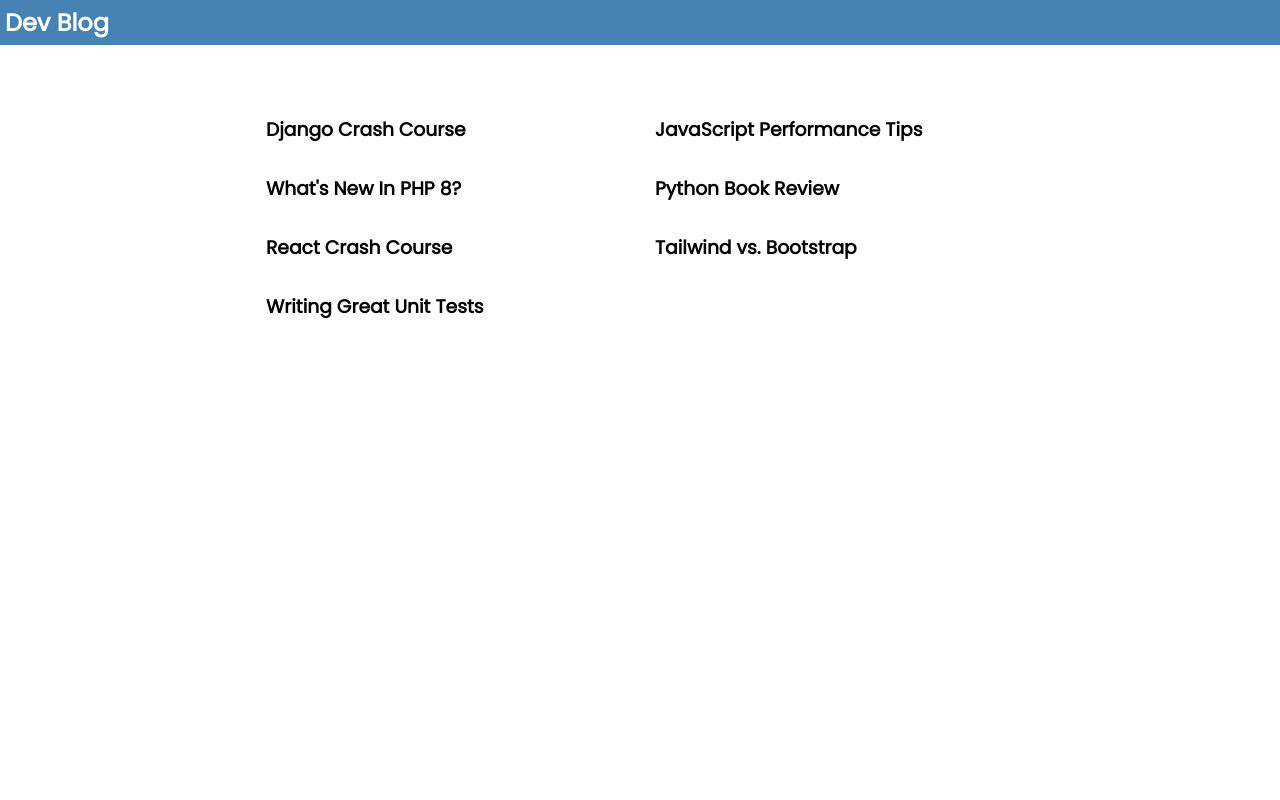
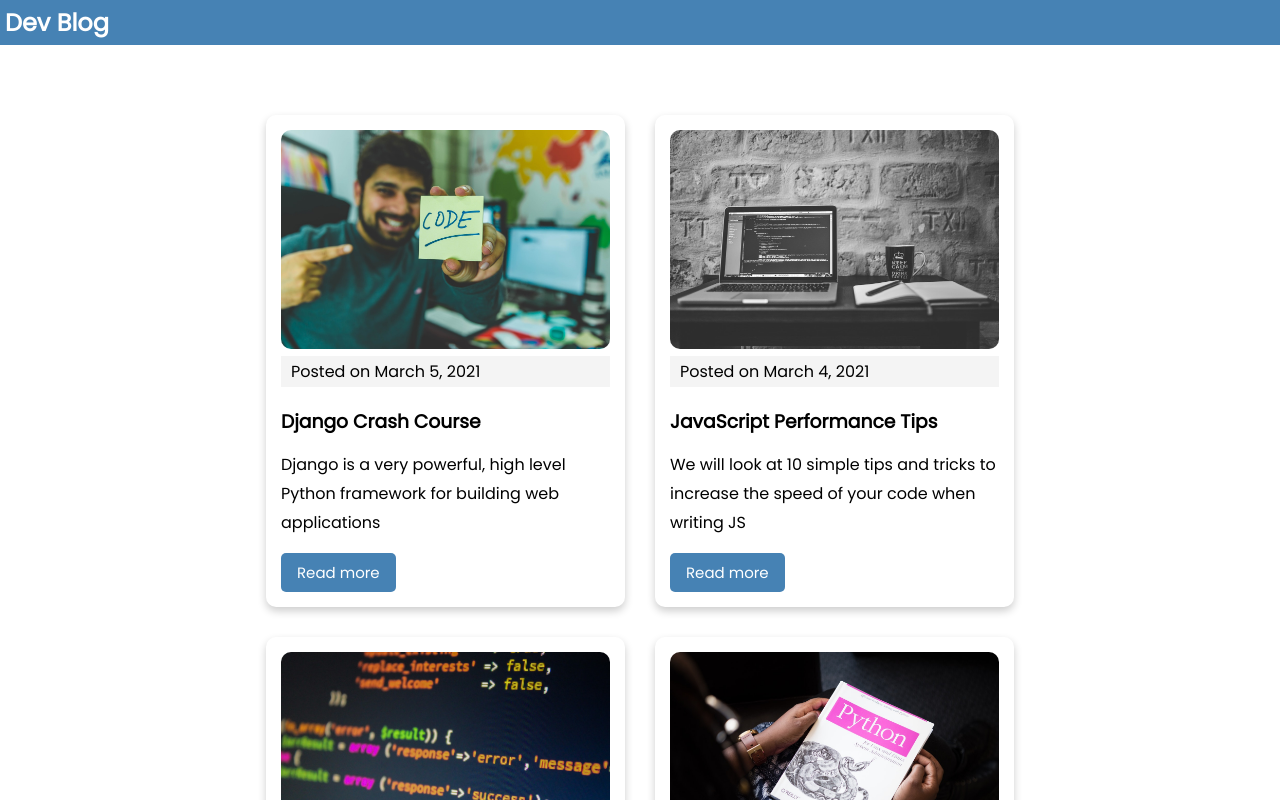
Before and after one commit to Somsubhra1/NextJS-Static-Blog-with-Markdown, a Next.js app: page / in a window 1280 px wide. Shown: the top 800 px of the page. Built offline with nearby package versions, Linux system fonts and the light colour scheme.

Commit message:
post component created on index page

```diff
--- /dev/null
+++ b/components/Post.js
@@ -0,0 +1,17 @@
+import React from "react";
+import Link from "next/link";
+
+export default function Post({ post }) {
+  return (
+    <div className="card">
+      <img src={post.frontmatter.cover_image} alt="" />
+      <div className="post-date">Posted on {post.frontmatter.date}</div>
+      <h3>{post.frontmatter.title}</h3>
+      <p>{post.frontmatter.excerpt}</p>
+
+      <Link href={`/blog/${post.slug}`}>
+        <a className="btn">Read more</a>
+      </Link>
+    </div>
+  );
+}
--- a/pages/index.js
+++ b/pages/index.js
@@ -2,6 +2,7 @@
 import fs from "fs";
 import path from "path";
 import matter from "gray-matter";
+import Post from "../components/Post";
 
 export default function Home({ posts }) {
   return (
@@ -11,7 +12,7 @@
       </Head>
       <div className="posts">
         {posts.map((post, index) => (
-          <h3>{post.frontmatter.title}</h3>
+          <Post post={post} />
         ))}
       </div>
     </div>
```
